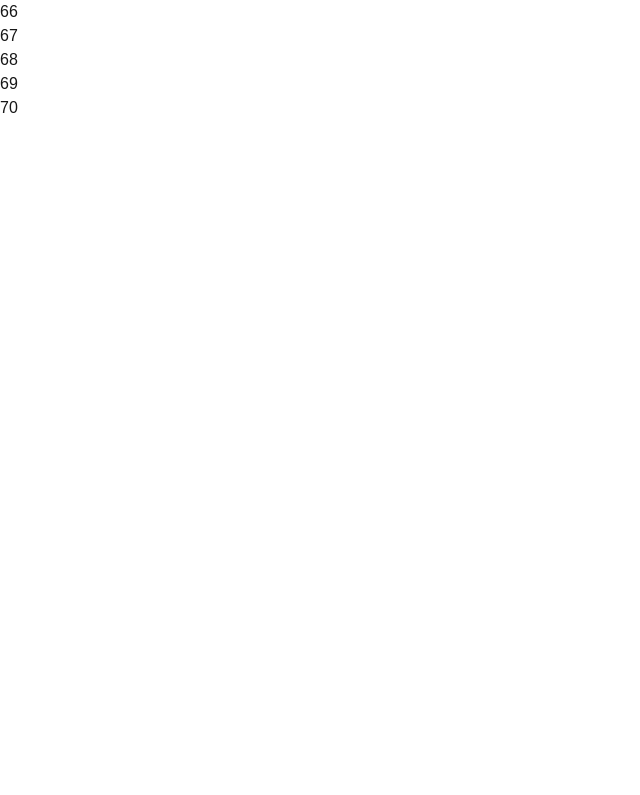
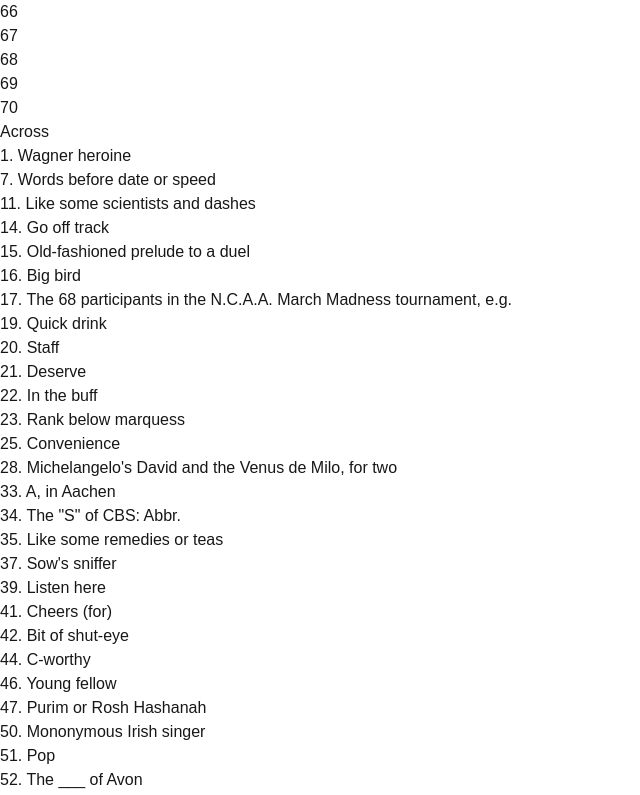
Before and after one commit to justrhoto/crossword, a Next.js app: page / in a window 1280 px wide. Shown: the part 1560-2355 px from the top of the page, without its empty margins (0-640 px from the left). Before the commit the page ends 1680 px from the top, so only its background shows below. Built offline with nearby package versions, Linux system fonts and the light colour scheme.

Commit message:
Clue basics

```diff
--- a/src/app/page.tsx
+++ b/src/app/page.tsx
@@ -10,7 +10,14 @@ interface Puzzle {
       type: number;
     }[]
     clueLists: unknown;
-    clues: unknown;
+    clues: {
+      cells: number[];
+      direction: string;
+      label: string;
+      text: {
+        plain: string;
+      }[];
+    }[];
     dimensions: {
       height: number;
       width: number;
@@ -42,14 +49,35 @@ export default function Home() {
               <div className={`border border-gray-500 ${puzzle.body[0].cells[(i * 15) + j].answer ? 'bg-white' : 'bg-black'} aspect-square w-auto h-auto`} key={`${i}-${j}`}>
                 {puzzle.body[0].cells[(i * 15) + j].answer &&
                   <div className="text-[1.2vh] text-black select-none">
-                  {puzzle.body[0].cells[(i * 15) + j].label}
-                </div>
+                    {puzzle.body[0].cells[(i * 15) + j].label}
+                  </div>
                 }
               </div>
             ))}
           </div>
         ))}
       </div>
+      <div className="flex flex-row h-2/3 w-fit justify-end">
+        {['Across', 'Down'].map((direction) => {
+          return (
+            <div key={direction} className="flex flex-col max-w-[15vw]">
+              <div className="p-4">
+                <div className="text-xl font-bold">{direction}</div>
+              </div>
+              <ol className="p-4 overflow-scroll">
+                {puzzle.body[0].clues.map((clue, i) => {
+                  if (clue.direction != direction) return;
+                  return (
+                    <li key={i} className="text-sm font-white">
+                      {clue.label}. {clue.text[0].plain}
+                    </li>
+                  );
+                })}
+              </ol>
+            </div>
+          )
+        })}
+      </div>
     </div>
   );
 }
```
